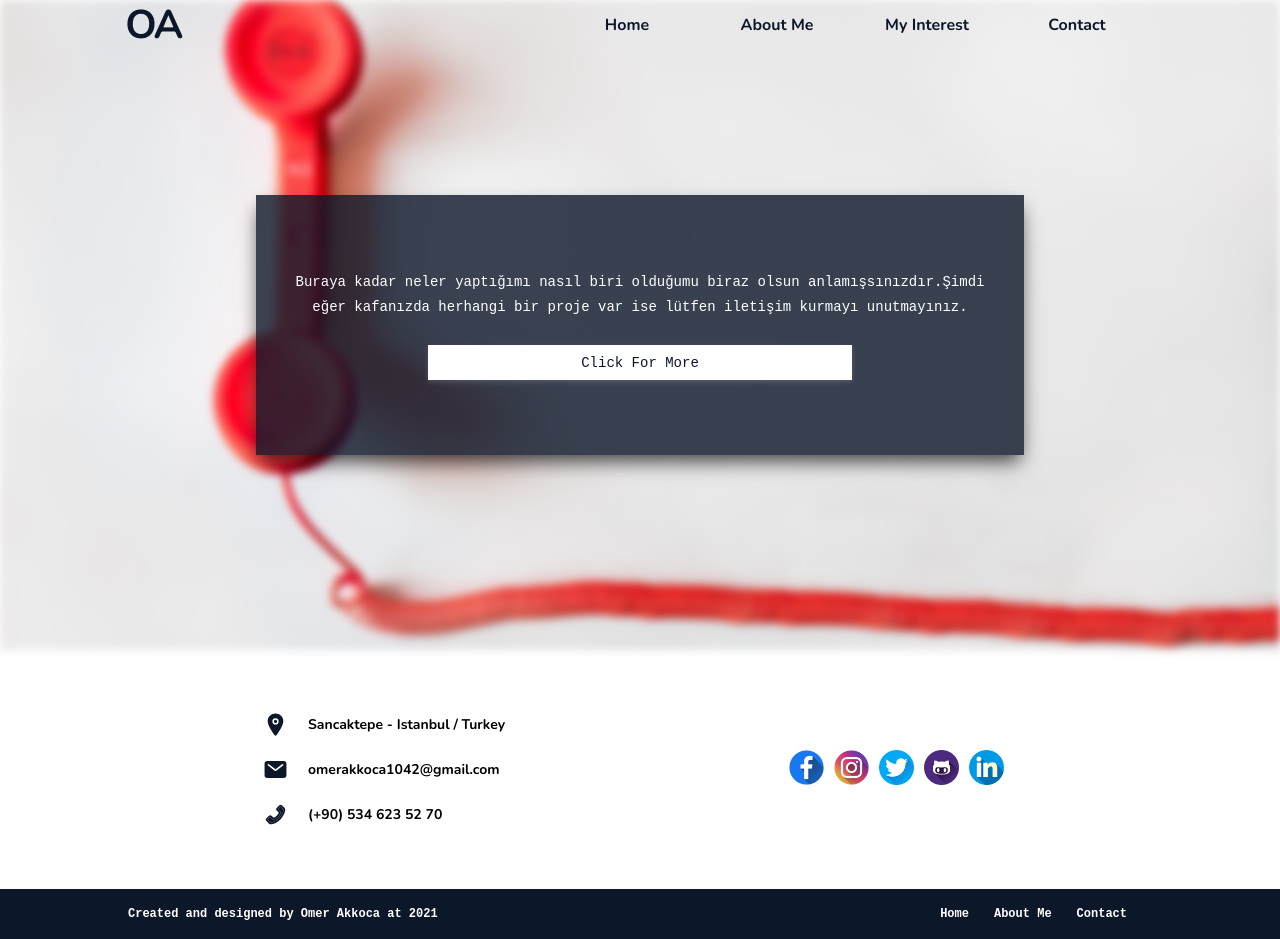
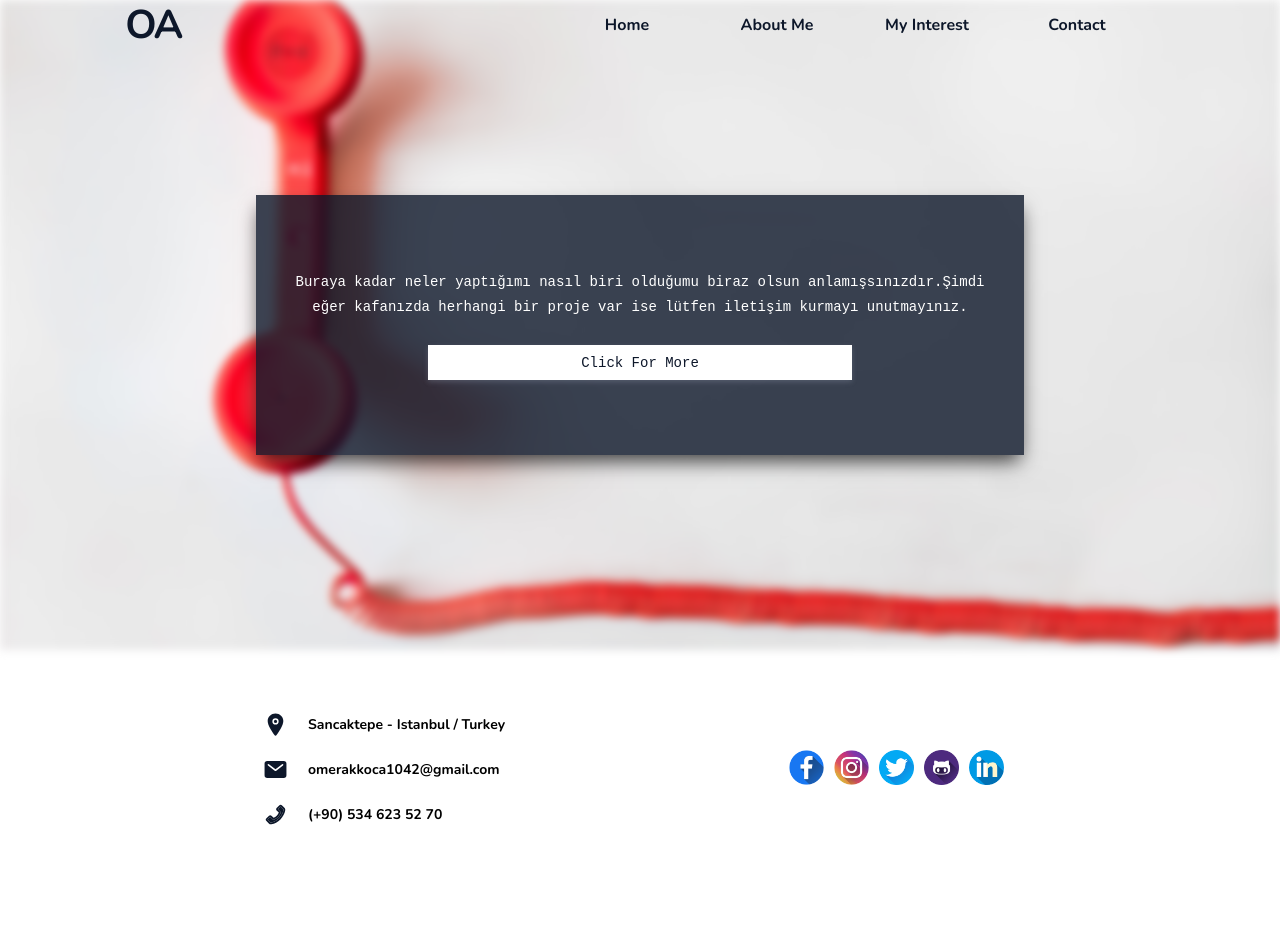
Before and after one commit to omer-akkoca/omerakkoca-web-site, a React (Create React App) app: page /contact in a window 1280 px wide. After the commit the page ends 889 px from the top, so only its background shows below. Built offline with nearby package versions, Linux system fonts and the light colour scheme.

Commit message:
style and bug fix

```diff
--- a/src/components/Footer/style.css
+++ b/src/components/Footer/style.css
@@ -46,6 +46,11 @@ footer .content ul li h1{
 @media screen and (min-width: 800px) {
     footer{
         padding: 0;
+        position: absolute;
+        bottom: var(--navbar_height);
+        bottom: 0;
+        left: 0;
+        width: 100%;
     }
     footer .content{
         display: flex;
--- a/src/components/Header/index.js
+++ b/src/components/Header/index.js
@@ -1,7 +1,7 @@
 import React, { useRef } from "react";
 import "./style.css"
 
-const Header = ({ image, text }) => {
+const Header = ({ title, image, text }) => {
 
     const header = useRef()
 
@@ -13,7 +13,7 @@ const Header = ({ image, text }) => {
     return(
         <div  ref={header}>
             <div className="mobile-page-title">
-                <h1>About Me</h1>
+                <h1>{title}</h1>
             </div>
             <header>
                 <div className="img-bg" style={{ backgroundImage: `url(${image})` }}></div>
--- a/src/index.css
+++ b/src/index.css
@@ -21,8 +21,10 @@ html, body, #root{
 }
 
 section{
+  position: relative;
   padding-top: 0;
   padding-bottom: var(--navbar_height);
+  min-height: 100vh;
 }
 
 .custom-button{
```
